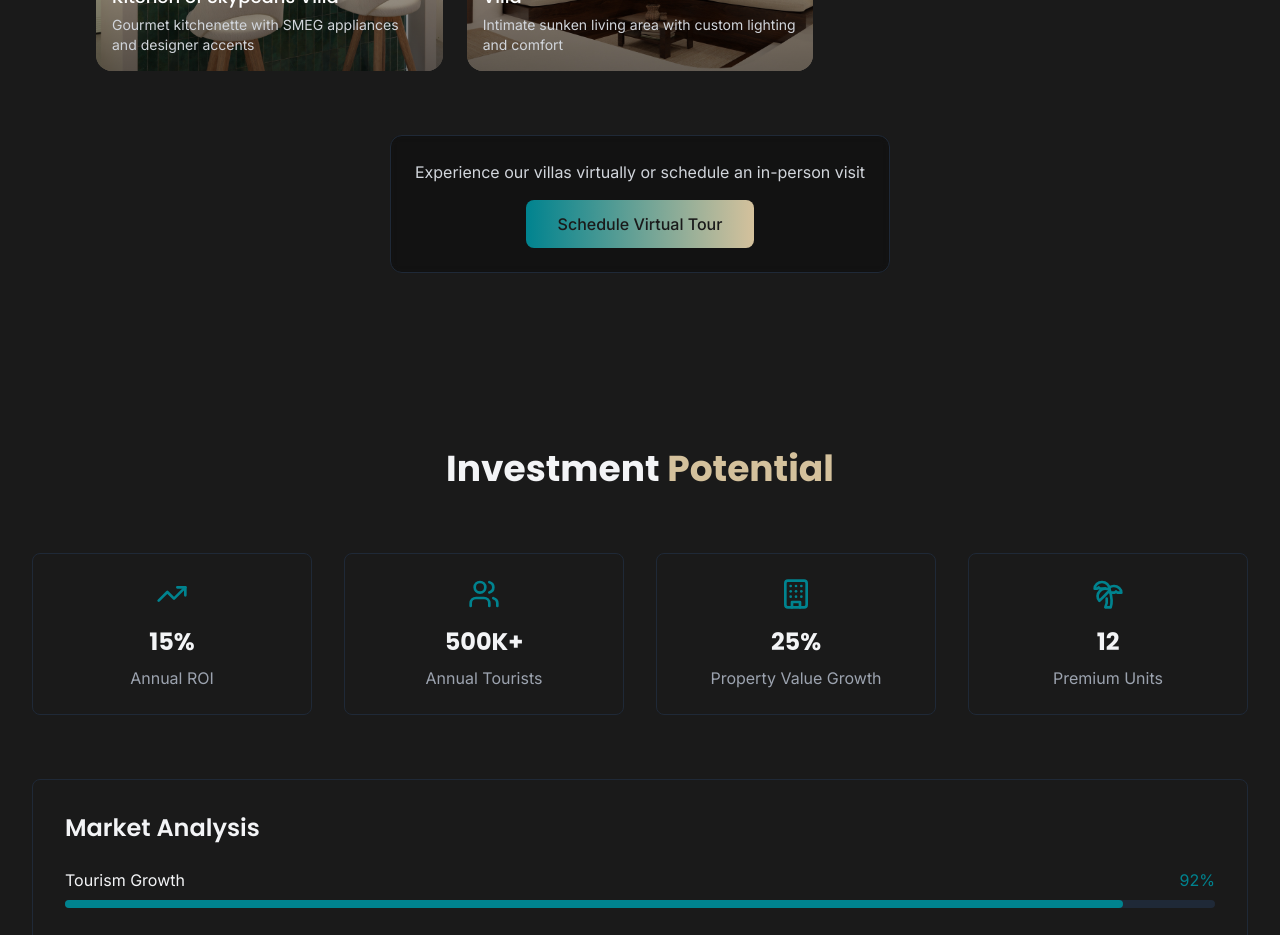
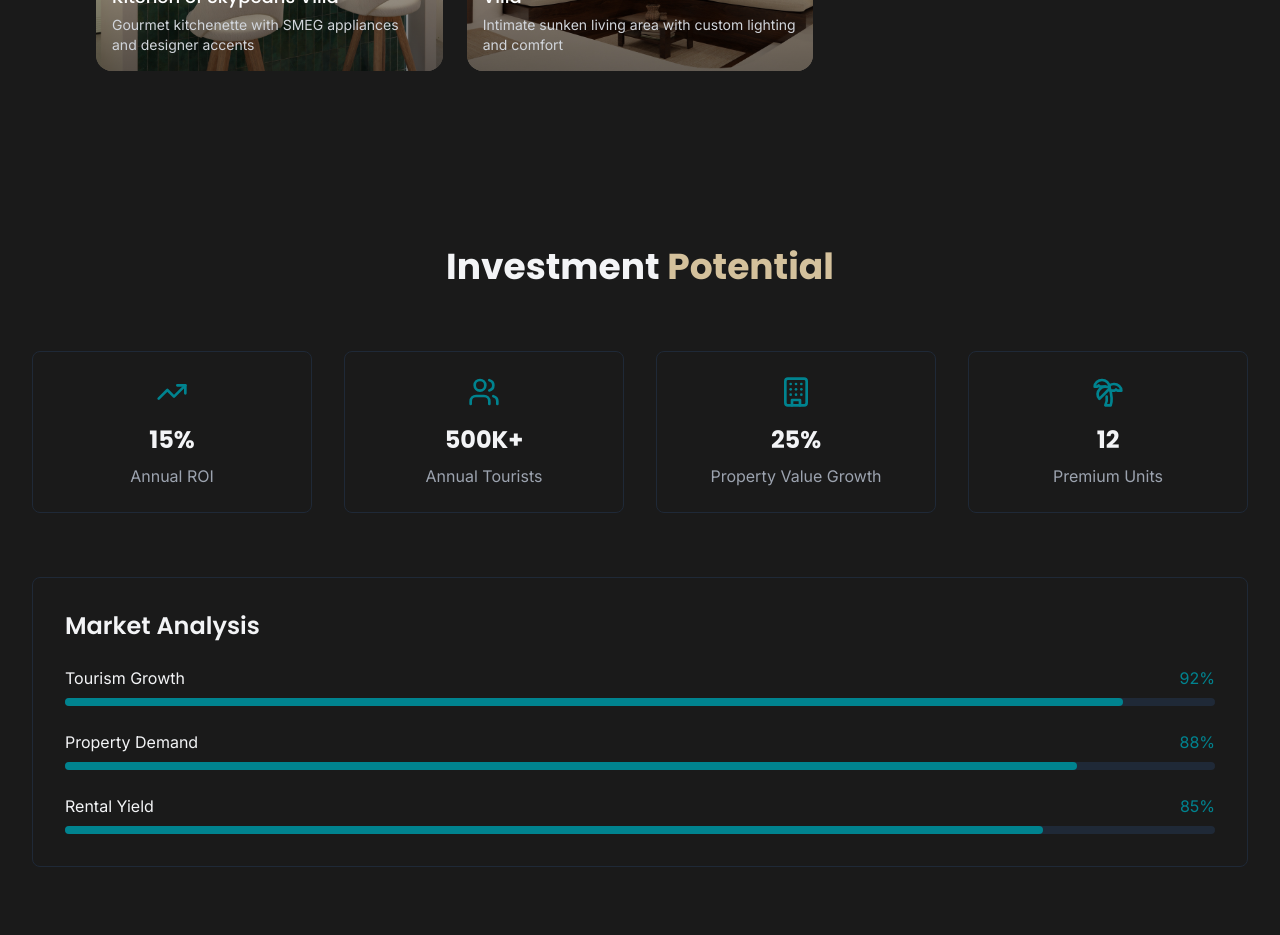
Before and after one commit to Ivanxdigital/skypearls-villas, a React (Vite) app: page / in a window 1280 px wide. Shown: the part 4540-5475 px from the top of the page. Built offline with nearby package versions, Linux system fonts and the light colour scheme.

Commit message:
Removed CTA section from VillaGallery component

```diff
--- a/src/components/VillaGallery.tsx
+++ b/src/components/VillaGallery.tsx
@@ -161,18 +161,6 @@ export const VillaGallery = () => {
             </div>
           ))}
         </div>
-
-        {/* Call to action */}
-        <div className="mt-16 text-center">
-          <div className="inline-block bg-black/30 backdrop-blur-sm p-6 rounded-xl border border-gray-800 max-w-xl mx-auto">
-            <p className="text-gray-300 mb-4">
-              Experience our villas virtually or schedule an in-person visit
-            </p>
-            <button className="px-8 py-3 bg-gradient-to-r from-teal to-sand text-charcoal font-medium rounded-lg hover:shadow-lg hover:from-sand hover:to-teal transition-all duration-300">
-              Schedule Virtual Tour
-            </button>
-          </div>
-        </div>
       </div>
 
       {/* Lightbox for full-size image viewing */}
```
